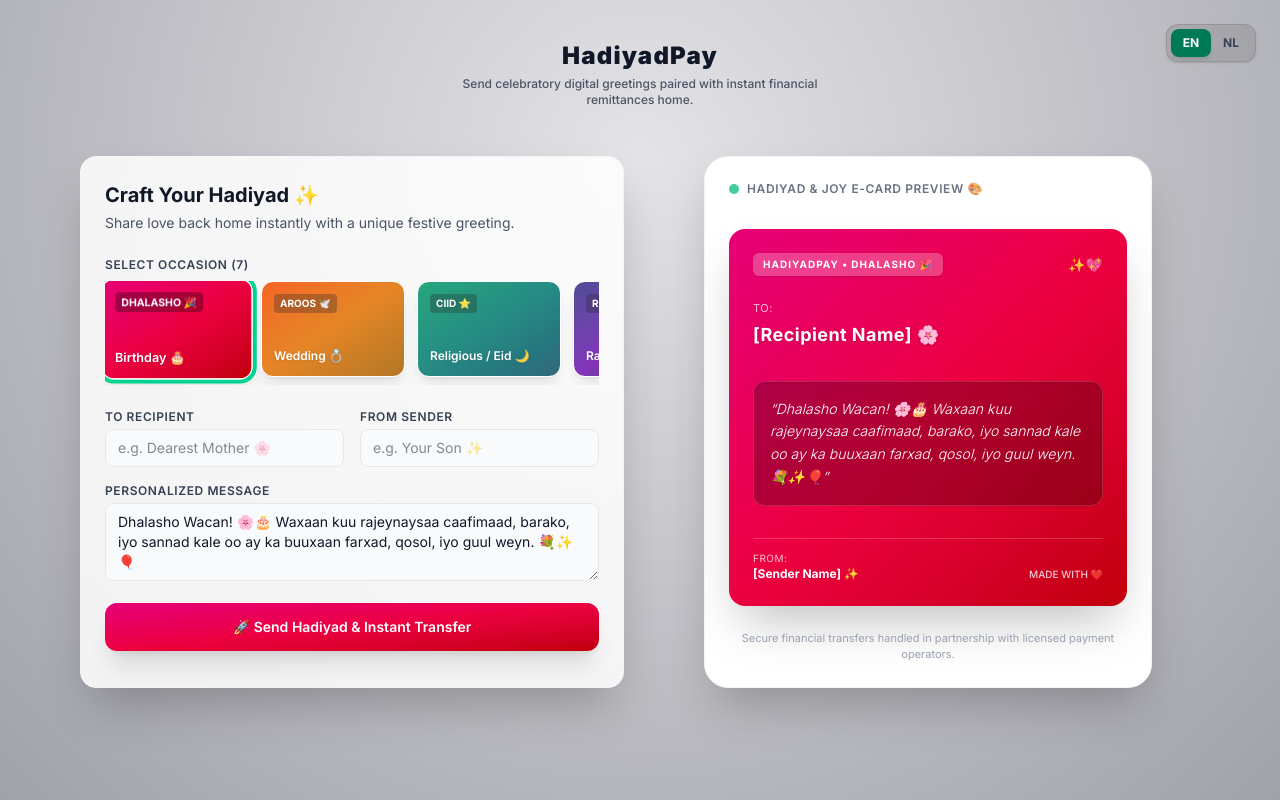
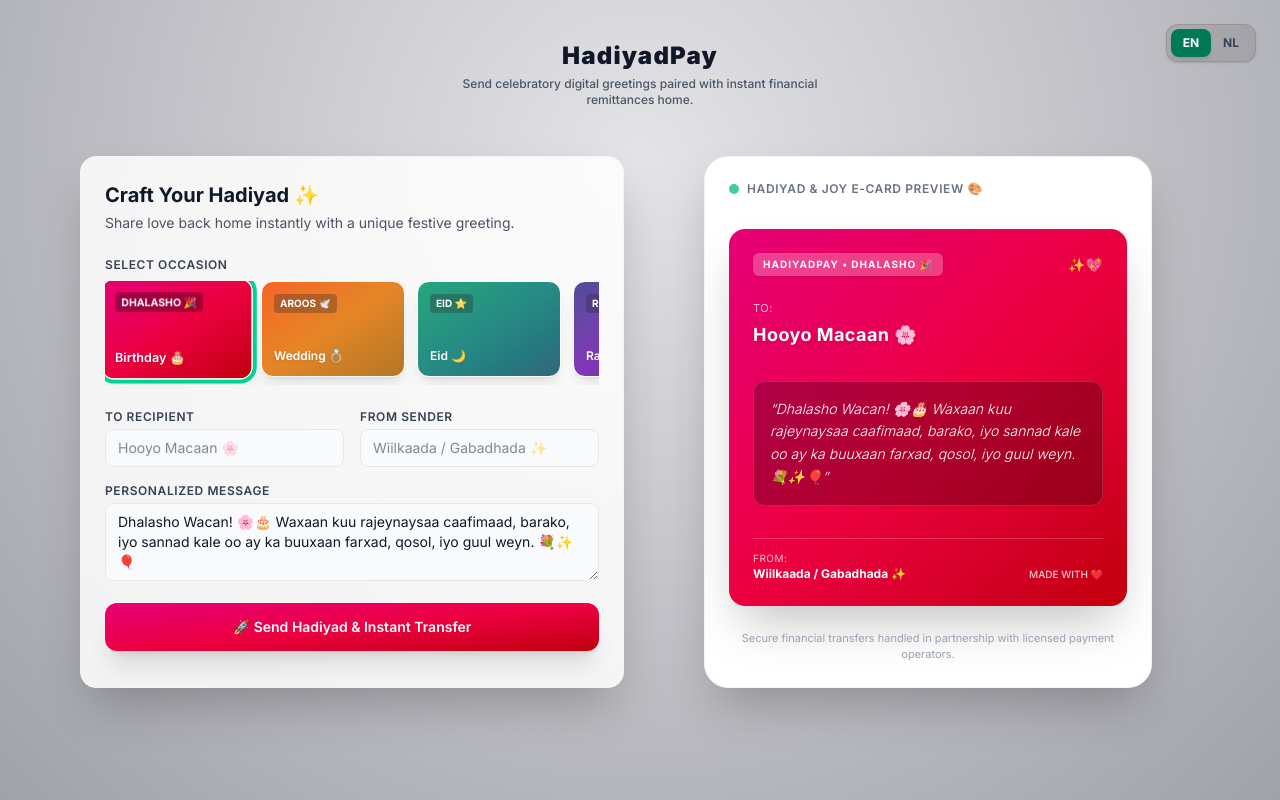
Before and after one commit to hrmadenITFLOWZ/hadiyadpay, a Next.js app: page / in a window 1280 px wide. Built offline with nearby package versions, Linux system fonts and the light colour scheme.

Commit message:
Update select occasion title, rename ciid to eid, and set default placeholders

```diff
--- a/src/app/components/CardBuilder.tsx
+++ b/src/app/components/CardBuilder.tsx
@@ -40,7 +40,7 @@ export default function CardBuilder({ currentLanguage }: CardBuilderProps) {
         {/* Select Occasion */}
         <div>
           <label className="block text-xs font-semibold text-gray-700 uppercase tracking-wider mb-2">
-            {currentLanguage === 'nl' ? `SELECTEER GELEGENHEID (${cardOptions.length})` : `SELECT OCCASION (${cardOptions.length})`}
+            {currentLanguage === 'nl' ? 'SELECTEER GELEGENHEID' : 'SELECT OCCASION'}
           </label>
           <div className="flex gap-3 overflow-x-auto pb-2 scrollbar-thin scrollbar-thumb-gray-300">
             {cardOptions.map((card) => {
@@ -76,7 +76,7 @@ export default function CardBuilder({ currentLanguage }: CardBuilderProps) {
                 type="text"
                 value={recipientName}
                 onChange={(e) => setRecipientName(e.target.value)}
-                placeholder={currentLanguage === 'nl' ? 'bijv. Hooyo Macaan 🌸' : 'e.g. Dearest Mother 🌸'}
+                placeholder="Hooyo Macaan 🌸"
                 className="w-full px-3 py-2 text-sm rounded-lg border border-gray-200 focus:outline-none focus:ring-2 focus:ring-emerald-500 text-gray-900 bg-gray-50"
               />
             </div>
@@ -88,7 +88,7 @@ export default function CardBuilder({ currentLanguage }: CardBuilderProps) {
                 type="text"
                 value={senderName}
                 onChange={(e) => setSenderName(e.target.value)}
-                placeholder={currentLanguage === 'nl' ? 'bijv. Wiilkaada ✨' : 'e.g. Your Son ✨'}
+                placeholder="Wiilkaada / Gabadhada ✨"
                 className="w-full px-3 py-2 text-sm rounded-lg border border-gray-200 focus:outline-none focus:ring-2 focus:ring-emerald-500 text-gray-900 bg-gray-50"
               />
             </div>
@@ -140,7 +140,7 @@ export default function CardBuilder({ currentLanguage }: CardBuilderProps) {
             <div className="my-6">
               <p className="text-[11px] uppercase tracking-wider opacity-75 mb-1">TO:</p>
               <h3 className="text-lg font-bold tracking-wide drop-shadow">
-                {recipientName ? recipientName : '[Recipient Name] 🌸'}
+                {recipientName ? recipientName : 'Hooyo Macaan 🌸'}
               </h3>
             </div>
 
@@ -154,7 +154,7 @@ export default function CardBuilder({ currentLanguage }: CardBuilderProps) {
               <div>
                 <p className="text-[10px] uppercase tracking-wider opacity-75">FROM:</p>
                 <p className="text-xs font-bold">
-                  {senderName ? senderName : '[Sender Name] ✨'}
+                  {senderName ? senderName : 'Wiilkaada / Gabadhada ✨'}
                 </p>
               </div>
               <span className="text-[10px] opacity-80 font-medium">MADE WITH ❤️</span>
--- a/src/app/data/cardOptions.ts
+++ b/src/app/data/cardOptions.ts
@@ -45,18 +45,18 @@ export const cardOptions: CardOption[] = [
   {
     id: 'ciid-1',
     title: {
-      nl: 'Religieus / Eid 🌙',
-      en: 'Religious / Eid 🌙',
+      nl: 'Eid 🌙',
+      en: 'Eid 🌙',
     },
     category: 'religious',
     gradient: 'from-emerald-600 via-teal-700 to-cyan-900',
     badge: {
-      nl: 'CIID ⭐',
-      en: 'CIID ⭐',
+      nl: 'EID ⭐',
+      en: 'EID ⭐',
     },
     defaultMessage: {
-      nl: 'Ciid Mubaarak! 🌙✨ Allah ha naga aqbalo ibadaheena mana wada gaarsiiyo sanad kale oo nabad, caafimaad, iyo barako qabta ah. 🤲⭐🎉',
-      en: 'Ciid Mubaarak! 🌙✨ Allah ha naga aqbalo ibadaheena mana wada gaarsiiyo sanad kale oo nabad, caafimaad, iyo barako qabta ah. 🤲⭐🎉',
+      nl: 'Eid Mubaarak! 🌙✨ Allah ha naga aqbalo ibadaheena mana wada gaarsiiyo sanad kale oo nabad, caafimaad, iyo barako qabta ah. 🤲⭐🎉',
+      en: 'Eid Mubaarak! 🌙✨ Allah ha naga aqbalo ibadaheena mana wada gaarsiiyo sanad kale oo nabad, caafimaad, iyo barako qabta ah. 🤲⭐🎉',
     },
   },
   {
```
